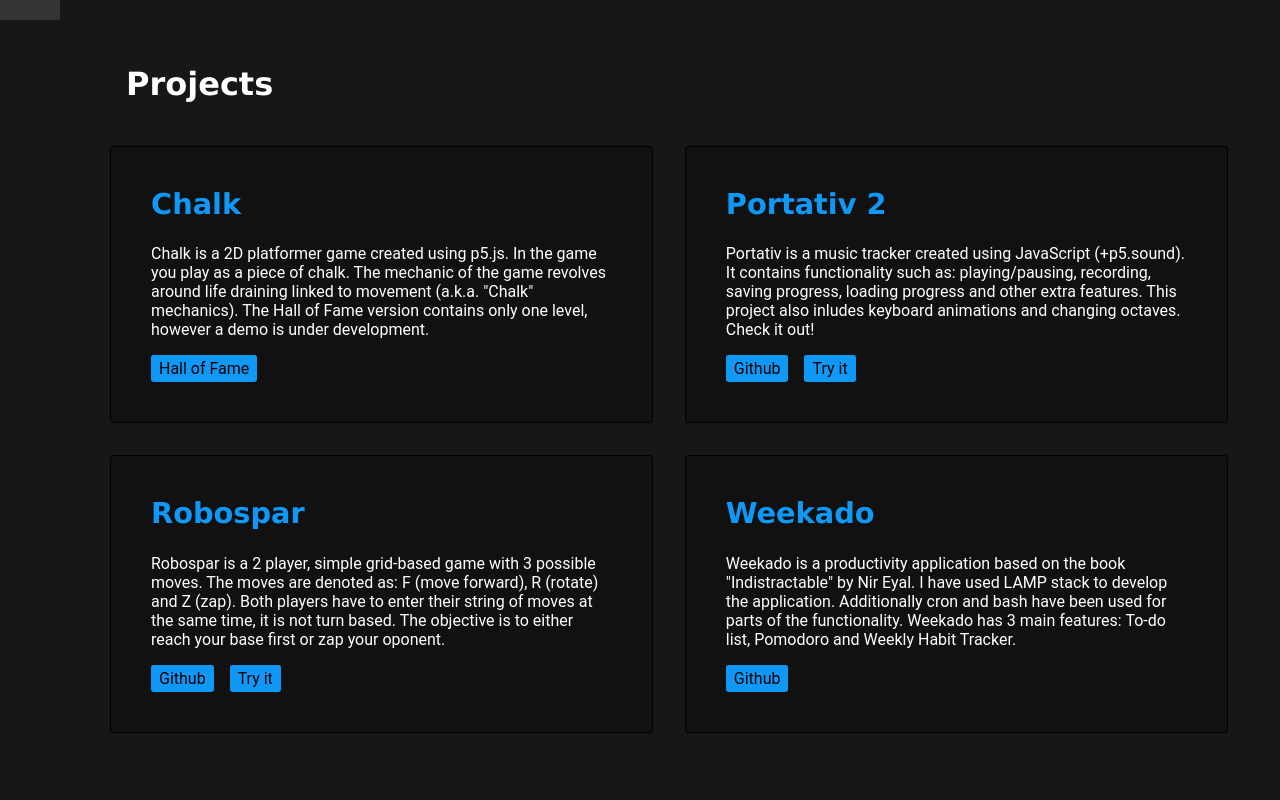
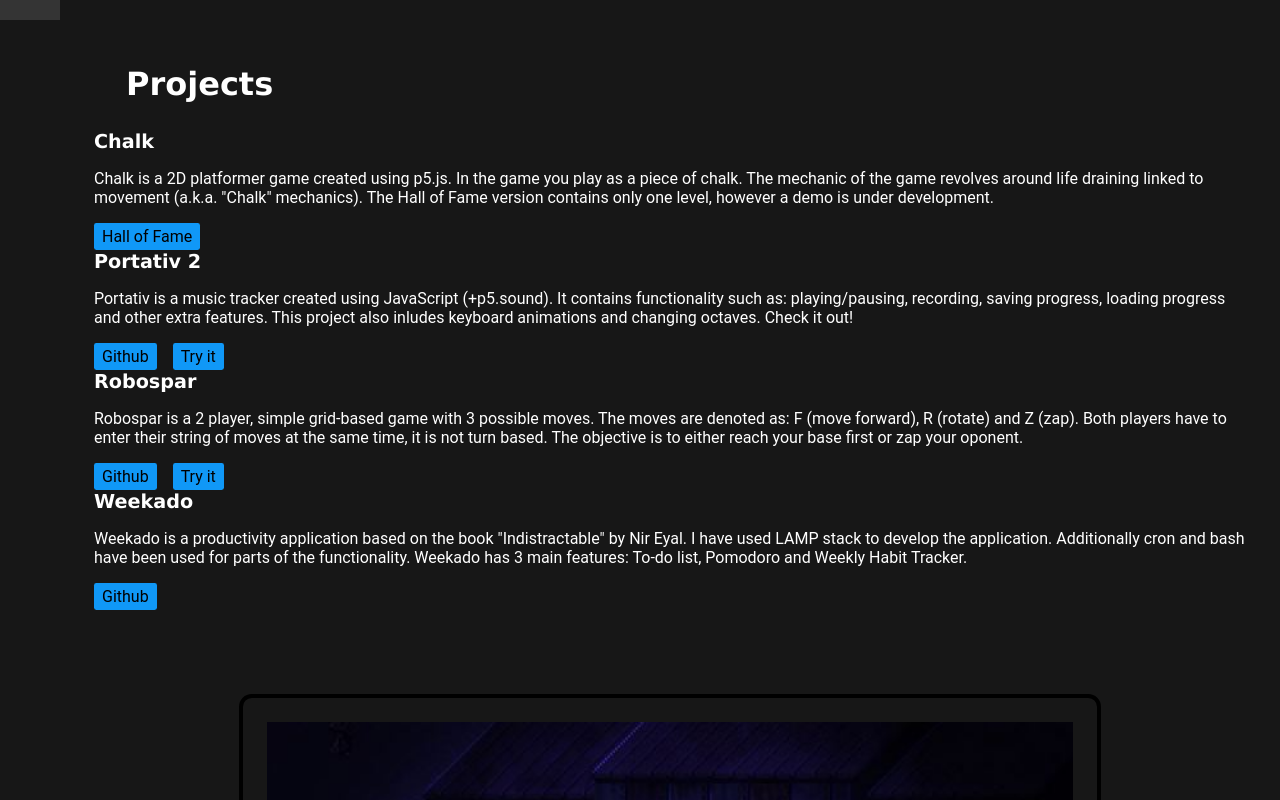
Before and after one commit to codingSIM/Portfolio, a plain HTML site: page index.html in a window 1280 px wide. Shown: the part 780-1580 px from the top of the page. Drawn offline with nearby package versions, Linux system fonts and the light colour scheme.

Commit message:
Add files via upload

```diff
--- a/index.html
+++ b/index.html
@@ -137,7 +137,7 @@
     <h1>Projects</h1>
 
     <div class="projects">
-        <div class='proj'>
+        <div>
 <!--                title, description, 2 links, github, try it-->
             <h2>Chalk</h2>
             <p>Chalk is a 2D platformer game created using p5.js. In the game you play as a piece of chalk. The mechanic of the game revolves around life draining linked to movement (a.k.a. "Chalk" mechanics). The Hall of Fame version contains only one level, however a demo is under development.</p>
@@ -146,7 +146,7 @@
             </div>
         </div>
 
-        <div class='proj'>
+        <div>
 <!--                title, description, 2 links, github, try it-->
             <h2>Portativ 2</h2>
             <p>Portativ is a music tracker created using JavaScript (+p5.sound). It contains functionality such as: playing/pausing, recording, saving progress, loading progress and other extra features. This project also inludes keyboard animations and changing octaves. Check it out!</p>
@@ -156,7 +156,7 @@
             </div>
         </div>
 
-        <div class='proj'>
+        <div>
 <!--                title, description, 2 links, github, try it-->
             <h2>Robospar</h2>
             <p>
@@ -170,7 +170,7 @@
             </div>
         </div>
 
-        <div class='proj'>
+        <div>
 <!--                title, description, 2 links, github, try it-->
             <h2>Weekado</h2>
             <p>Weekado is a productivity application based on the book "Indistractable" by Nir Eyal. I have used LAMP stack to develop the application. Additionally cron and bash have been used for parts of the functionality. Weekado has 3 main features: To-do list, Pomodoro and Weekly Habit Tracker.
```
